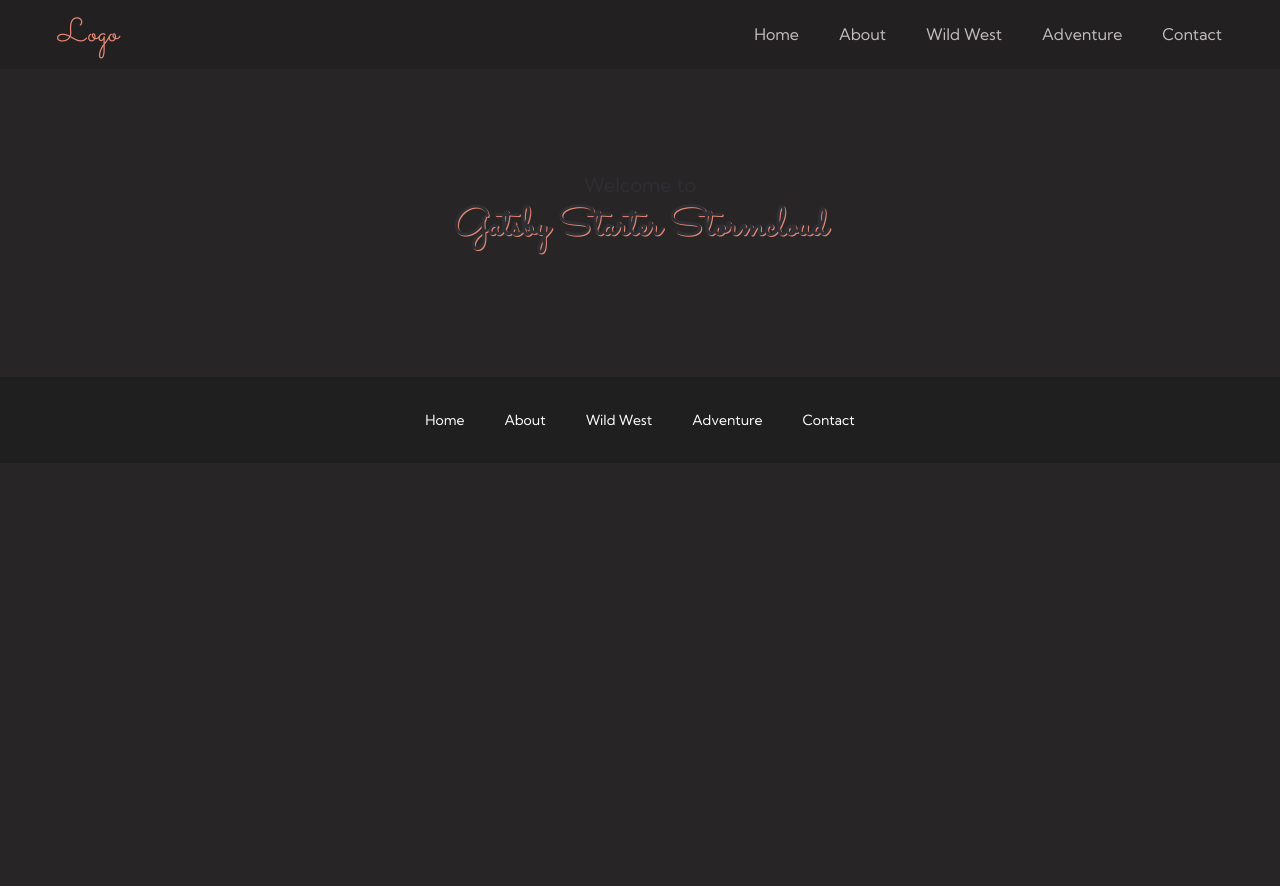
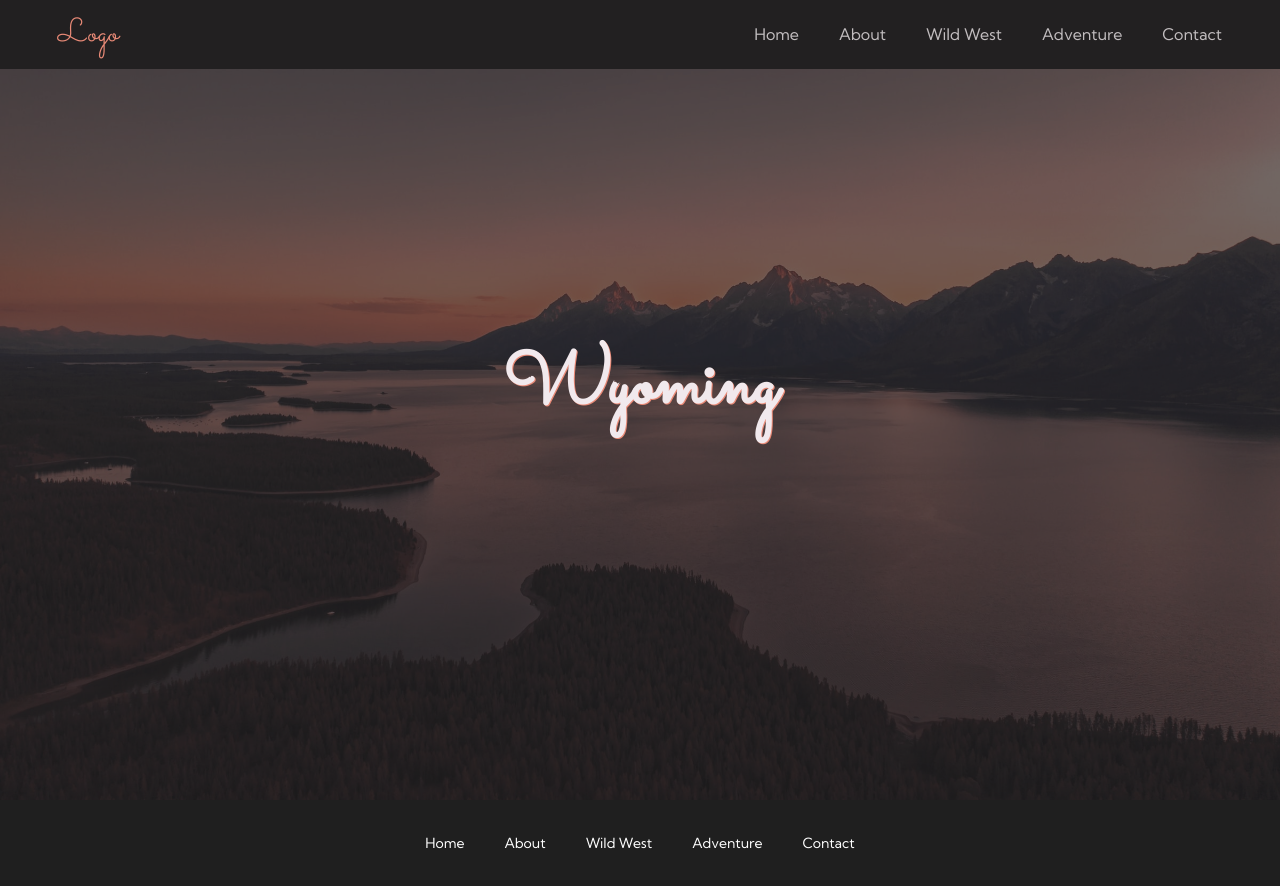
Before and after one commit to stormcloud266/gatsby-starter-wyoming, a Gatsby site: page / in a window 1280 px wide. Before the commit the page ends 800 px from the top, so only its background shows below. Built offline with nearby package versions, Linux system fonts and the light colour scheme; Gatsby itself is replaced by a stand-in of ours.

Commit message:
add images, hero

```diff
--- a/src/assets/globalStyles/global.scss
+++ b/src/assets/globalStyles/global.scss
@@ -14,7 +14,7 @@ html {
 }
 
 body {
-	color: $color-text-dark;
+	color: $color-text-light;
 	background-color: $color-background;
 	box-sizing: border-box;
 	position: relative;
--- a/src/assets/globalStyles/variables.scss
+++ b/src/assets/globalStyles/variables.scss
@@ -27,6 +27,8 @@ $font-size-4: 2.7rem;
 $font-size-5: 3.3rem;
 $font-size-6: 4rem;
 $font-size-7: 4.8rem;
+$font-size-8: 6.4rem;
+$font-size-9: 7.6rem;
 
 ///////////////// sizes /////////////////
 $breakpoint-xsmall: 25em; // 400px
--- a/src/components/UI/title/title.js
+++ b/src/components/UI/title/title.js
@@ -3,8 +3,13 @@ import PropTypes from 'prop-types'
 import classnames from 'classnames'
 import * as styles from './title.module.scss'
 
-const Title = ({ tag, children, className }) => {
-	const classes = classnames(styles.title, className && className)
+const Title = ({ tag, children, shadow, className }) => {
+	const classes = classnames(
+		styles.title,
+		shadow && styles.shadow,
+		className && className
+	)
+
 	switch (tag) {
 		case 'h1':
 			return <h1 className={classes}>{children}</h1>
@@ -30,5 +35,6 @@ export default Title
 Title.propTypes = {
 	tag: PropTypes.oneOf(['h1', 'h2', 'h3', 'h4', 'h5', 'h6', 'p']),
 	className: PropTypes.string,
+	shadow: PropTypes.bool,
 	children: PropTypes.node.isRequired,
 }
--- a/src/components/UI/title/title.module.scss
+++ b/src/components/UI/title/title.module.scss
@@ -1,8 +1,12 @@
 @import '@globalStyles/variables';
 
 .title {
+	color: $color-text-light-primary;
 	font-size: $font-size-6;
-	text-shadow: 1px 1px $color-primary;
 	text-align: center;
 	margin-bottom: 2.4rem;
 }
+
+.shadow {
+	text-shadow: 1px 1px $color-primary;
+}
--- a/src/components/global/header/header.module.scss
+++ b/src/components/global/header/header.module.scss
@@ -5,7 +5,7 @@
 	background-color: $color-header-background;
 
 	// positioning
-	position: sticky;
+	position: absolute;
 	top: 0;
 	left: 0;
 	z-index: 1000;
--- /dev/null
+++ b/src/components/home/hero/hero.js
@@ -0,0 +1,29 @@
+import React from 'react'
+import { StaticImage } from 'gatsby-plugin-image'
+import { Container, Title } from '@UI'
+import * as styles from './hero.module.scss'
+
+const Hero = () => {
+	return (
+		<Container className={styles.container}>
+			<div className={styles.background}>
+				<StaticImage
+					src='../../../assets/images/dan-meyers-wyoming.jpg'
+					alt=''
+					placeholder='blurred'
+					layout='fullWidth'
+					quality={100}
+					objectFit='cover'
+					objectPosition='center bottom'
+					style={{ position: 'static' }}
+					placeholder='blurred'
+				/>
+			</div>
+			<Title tag='h1' shadow className={styles.title}>
+				Wyoming
+			</Title>
+		</Container>
+	)
+}
+
+export default Hero
--- /dev/null
+++ b/src/components/home/hero/hero.module.scss
@@ -0,0 +1,22 @@
+@import '@globalStyles/variables';
+
+.container {
+	min-height: 100vh;
+	display: flex;
+	justify-content: center;
+	align-items: center;
+	position: relative;
+}
+
+.background {
+	position: absolute;
+	top: 0;
+	height: 100%;
+	width: 100%;
+	z-index: -1;
+	opacity: 0.35;
+}
+
+.title {
+	font-size: $font-size-9;
+}
--- /dev/null
+++ b/src/components/home/index.js
@@ -0,0 +1,3 @@
+import Hero from './hero/hero'
+
+export { Hero }
--- a/src/pages/index.js
+++ b/src/pages/index.js
@@ -1,25 +1,12 @@
 import React from 'react'
-import { Fade } from 'react-awesome-reveal'
 import Layout from '@global/layout/layout'
 import Seo from '@global/seo'
-import { Container, Title } from '@UI'
+import { Hero } from '@components/home'
 
 const IndexPage = () => (
 	<Layout>
 		<Seo />
-		<Container section wrapperSm>
-			<p
-				style={{
-					textAlign: 'center',
-					fontSize: '2rem',
-				}}
-			>
-				Welcome to{' '}
-			</p>
-			<Fade triggerOnce>
-				<Title tag='h1'>Gatsby Starter Stormcloud</Title>
-			</Fade>
-		</Container>
+		<Hero />
 	</Layout>
 )
 
```
Also changed, not shown: src/assets/images/dan-meyers-wyoming.jpg (added), 2 other files.
